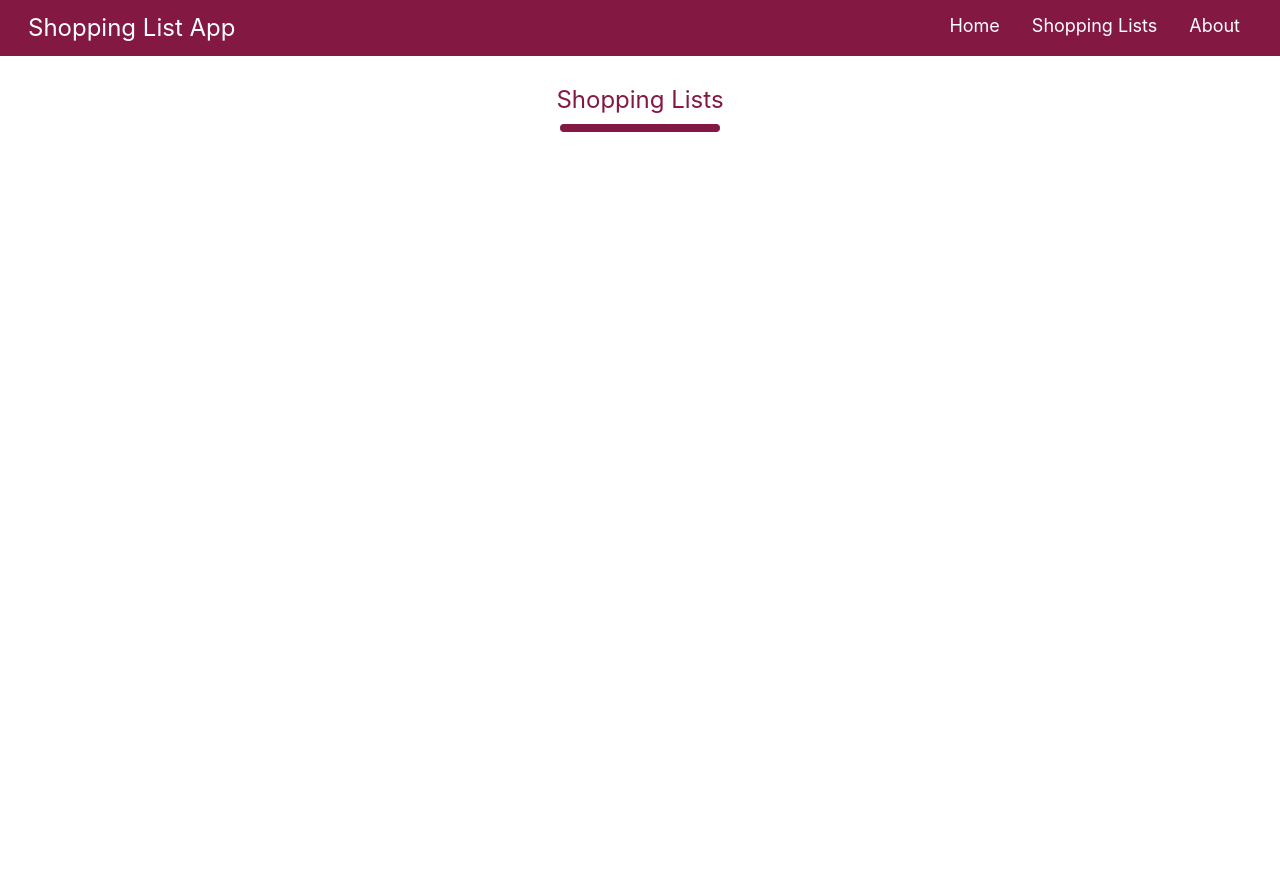
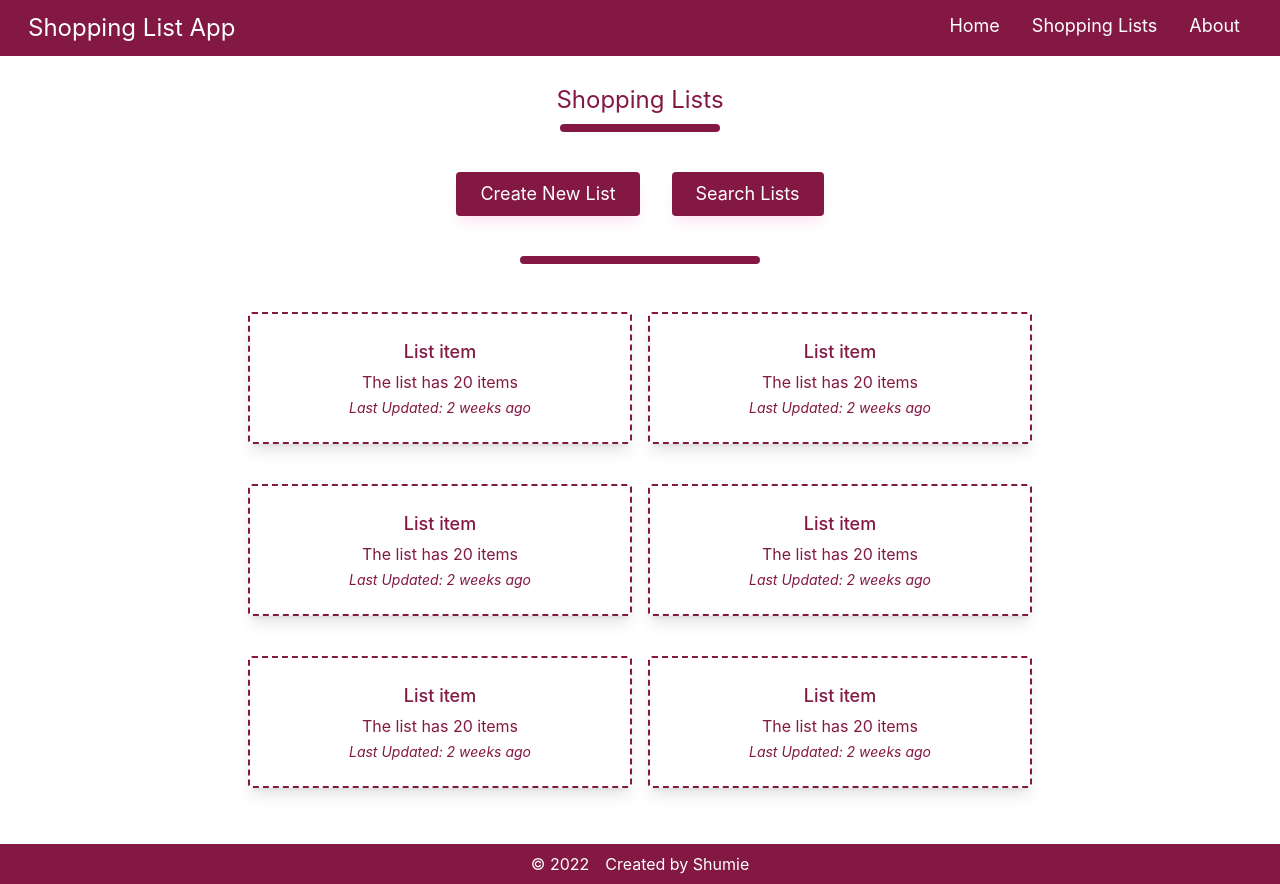
Before and after one commit to Shumieb/Shopping-App, a React (Create React App) app: page /shoppinglists in a window 1280 px wide. Before the commit the page ends 800 px from the top, so only its background shows below. Built offline with nearby package versions, Linux system fonts and the light colour scheme.

Commit message:
Added footer component

```diff
--- a/public/styles.css
+++ b/public/styles.css
@@ -607,6 +607,11 @@ video {
   margin-right: 1rem;
 }
 
+.my-4 {
+  margin-top: 1rem;
+  margin-bottom: 1rem;
+}
+
 .mb-4 {
   margin-bottom: 1rem;
 }
@@ -631,8 +636,40 @@ video {
   margin-top: 0.5rem;
 }
 
+.mr-2 {
+  margin-right: 0.5rem;
+}
+
+.ml-2 {
+  margin-left: 0.5rem;
+}
+
+.mr-4 {
+  margin-right: 1rem;
+}
+
+.ml-4 {
+  margin-left: 1rem;
+}
+
+.mt-3 {
+  margin-top: 0.75rem;
+}
+
+.mb-1 {
+  margin-bottom: 0.25rem;
+}
+
+.mt-6 {
+  margin-top: 1.5rem;
+}
+
 .flex {
   display: flex;
+}
+
+.grid {
+  display: grid;
 }
 
 .h-5 {
@@ -651,8 +688,59 @@ video {
   width: 10rem;
 }
 
+.w-60 {
+  width: 15rem;
+}
+
+.w-32 {
+  width: 8rem;
+}
+
+.w-44 {
+  width: 11rem;
+}
+
+.w-min {
+  width: -webkit-min-content;
+  width: min-content;
+}
+
+.w-fit {
+  width: -webkit-fit-content;
+  width: -moz-fit-content;
+  width: fit-content;
+}
+
+.max-w-6xl {
+  max-width: 72rem;
+}
+
+.max-w-5xl {
+  max-width: 64rem;
+}
+
+.max-w-7xl {
+  max-width: 80rem;
+}
+
 .basis-1\/2 {
   flex-basis: 50%;
+}
+
+.basis-1\/4 {
+  flex-basis: 25%;
+}
+
+.basis-3\/4 {
+  flex-basis: 75%;
+}
+
+.cursor-pointer {
+  cursor: pointer;
+}
+
+.grid-cols-2 {
+  grid-template-columns: repeat(2, minmax(0, 1fr));
 }
 
 .flex-row {
@@ -679,6 +767,27 @@ video {
   justify-content: center;
 }
 
+.gap-4 {
+  gap: 1rem;
+}
+
+.gap-x-4 {
+  -webkit-column-gap: 1rem;
+          column-gap: 1rem;
+}
+
+.gap-y-8 {
+  row-gap: 2rem;
+}
+
+.gap-y-10 {
+  row-gap: 2.5rem;
+}
+
+.place-self-center {
+  place-self: center;
+}
+
 .self-center {
   align-self: center;
 }
@@ -691,6 +800,14 @@ video {
   border-width: 4px;
 }
 
+.border-2 {
+  border-width: 2px;
+}
+
+.border-dashed {
+  border-style: dashed;
+}
+
 .border-pink-900 {
   --tw-border-opacity: 1;
   border-color: rgb(131 24 67 / var(--tw-border-opacity));
@@ -699,6 +816,11 @@ video {
 .bg-pink-900 {
   --tw-bg-opacity: 1;
   background-color: rgb(131 24 67 / var(--tw-bg-opacity));
+}
+
+.bg-pink-500 {
+  --tw-bg-opacity: 1;
+  background-color: rgb(236 72 153 / var(--tw-bg-opacity));
 }
 
 .p-4 {
@@ -742,6 +864,20 @@ video {
   padding-bottom: 0.5rem;
 }
 
+.py-6 {
+  padding-top: 1.5rem;
+  padding-bottom: 1.5rem;
+}
+
+.px-12 {
+  padding-left: 3rem;
+  padding-right: 3rem;
+}
+
+.text-left {
+  text-align: left;
+}
+
 .text-center {
   text-align: center;
 }
@@ -756,6 +892,24 @@ video {
   line-height: 2rem;
 }
 
+.text-base {
+  font-size: 1rem;
+  line-height: 1.5rem;
+}
+
+.text-sm {
+  font-size: 0.875rem;
+  line-height: 1.25rem;
+}
+
+.font-medium {
+  font-weight: 500;
+}
+
+.italic {
+  font-style: italic;
+}
+
 .text-white {
   --tw-text-opacity: 1;
   color: rgb(255 255 255 / var(--tw-text-opacity));
@@ -764,6 +918,28 @@ video {
 .text-pink-900 {
   --tw-text-opacity: 1;
   color: rgb(131 24 67 / var(--tw-text-opacity));
+}
+
+.shadow-md {
+  --tw-shadow: 0 4px 6px -1px rgb(0 0 0 / 0.1), 0 2px 4px -2px rgb(0 0 0 / 0.1);
+  --tw-shadow-colored: 0 4px 6px -1px var(--tw-shadow-color), 0 2px 4px -2px var(--tw-shadow-color);
+  box-shadow: var(--tw-ring-offset-shadow, 0 0 #0000), var(--tw-ring-shadow, 0 0 #0000), var(--tw-shadow);
+}
+
+.shadow-lg {
+  --tw-shadow: 0 10px 15px -3px rgb(0 0 0 / 0.1), 0 4px 6px -4px rgb(0 0 0 / 0.1);
+  --tw-shadow-colored: 0 10px 15px -3px var(--tw-shadow-color), 0 4px 6px -4px var(--tw-shadow-color);
+  box-shadow: var(--tw-ring-offset-shadow, 0 0 #0000), var(--tw-ring-shadow, 0 0 #0000), var(--tw-shadow);
+}
+
+.shadow-pink-900 {
+  --tw-shadow-color: #831843;
+  --tw-shadow: var(--tw-shadow-colored);
+}
+
+.shadow-pink-100 {
+  --tw-shadow-color: #fce7f3;
+  --tw-shadow: var(--tw-shadow-colored);
 }
 
 body {
--- a/src/App.js
+++ b/src/App.js
@@ -4,6 +4,7 @@ import ShoppingLists from './Pages/ShoppingLists';
 import ShoppingList from './Pages/ShoppingList';
 import About from './Pages/About';
 import { Route, Routes} from "react-router-dom";
+import Footer from "./SharedComponents/Footer";
 
 function App() {
   return (
@@ -11,11 +12,11 @@ function App() {
       <NavBar/>
       <Routes>
         <Route index element={<Home />} />
-            <Route path='about' element={<About />}/>
-            <Route path="shoppinglists" element={<ShoppingLists/>}>
-              <Route path=":listId" element={<ShoppingList />} />
-        </Route>
+        <Route path='about' element={<About />}/>
+        <Route path="shoppinglists" element={<ShoppingLists/>}/>
+        <Route path="shoppinglists/:listId" element={<ShoppingList />} />
       </Routes>
+      <Footer />
     </div>
   );
 }
--- a/src/Pages/ShoppingList.js
+++ b/src/Pages/ShoppingList.js
@@ -1,10 +1,11 @@
 import React from 'react'
+import ListItem from '../SharedComponents/ListItem'
 
 const ShoppingList = () => {
   return (
-    <div>
-        <li>Shopping list</li>
-    </div>
+    <main>
+        Shopping list
+    </main>
   )
 }
 
--- a/src/Pages/ShoppingLists.js
+++ b/src/Pages/ShoppingLists.js
@@ -1,10 +1,17 @@
 import React from 'react'
+import CreateSearchSection from '../SharedComponents/CreateSearchSection'
+import List from '../SharedComponents/List'
 import PageHeading from '../SharedComponents/PageHeading'
 
 const ShoppingLists = () => {
   return (
-    <main className='container px-4'>
+    <main className='container px-4 flex flex-col'>
         <PageHeading pageHeading={"Shopping Lists"}/>
+        <CreateSearchSection addbtntitle={"Create New List"} searchbtntitle={"Search Lists"} />
+        <span className='self-center mt-2'>
+          <hr className='w-60 rounded border-4 border-pink-900'/>
+        </span>
+        <List />
     </main>
   )
 }
--- /dev/null
+++ b/src/SharedComponents/CreateSearchSection.js
@@ -0,0 +1,21 @@
+import React from 'react'
+
+const CreateSearchSection = ({ addbtntitle, searchbtntitle }) => {
+
+  return (
+    <section className='p-4 my-4 flex flex-row justify-center'>
+        <button
+            className='bg-pink-900 text-white rounded px-6 py-2 mr-4 text-lg shadow-lg shadow-pink-100'
+        >
+            { addbtntitle }
+        </button>
+        <button
+            className='bg-pink-900 text-white rounded px-6 py-2 ml-4 text-lg shadow-lg shadow-pink-100'
+        >
+            { searchbtntitle }
+        </button>
+    </section>
+  )
+}
+
+export default CreateSearchSection
--- /dev/null
+++ b/src/SharedComponents/Footer.js
@@ -0,0 +1,12 @@
+import React from 'react'
+
+const Footer = () => {
+  return (
+    <footer className='mt-6 bg-pink-900 p-2 text-white flex justify-center'>
+        <p className='text-base mr-2'> &copy; 2022</p>
+        <p className='text-base ml-2'>Created by Shumie</p>
+    </footer>
+  )
+}
+
+export default Footer
--- /dev/null
+++ b/src/SharedComponents/List.js
@@ -0,0 +1,19 @@
+import React from 'react'
+import ListItem from './ListItem'
+
+const List = () => {
+  return (
+    <section className='p-4 flex justify-center mt-4'>
+        <ul className='grid grid-cols-2 gap-x-4 gap-y-10 max-w-7xl p-4'>
+            <ListItem />
+            <ListItem />
+            <ListItem />
+            <ListItem />
+            <ListItem />
+            <ListItem />
+        </ul>
+    </section>
+  )
+}
+
+export default List
--- /dev/null
+++ b/src/SharedComponents/ListItem.js
@@ -0,0 +1,18 @@
+import React from 'react'
+import { Link } from 'react-router-dom'
+
+const ListItem = () => {
+  return (
+    <li
+        className="w-96 text-center py-6 px-12 rounded border-2 border-pink-900 border-dashed text-pink-900 shadow-lg place-self-center cursor-pointer"
+    >
+        <Link to="1">
+            <p className='text-lg font-medium mb-1'>List item</p>
+            <p className='text-base'>The list has 20 items</p>
+            <p className='text-sm italic mt-1'>Last Updated: 2 weeks ago</p>
+        </Link>
+    </li>
+  )
+}
+
+export default ListItem
```
